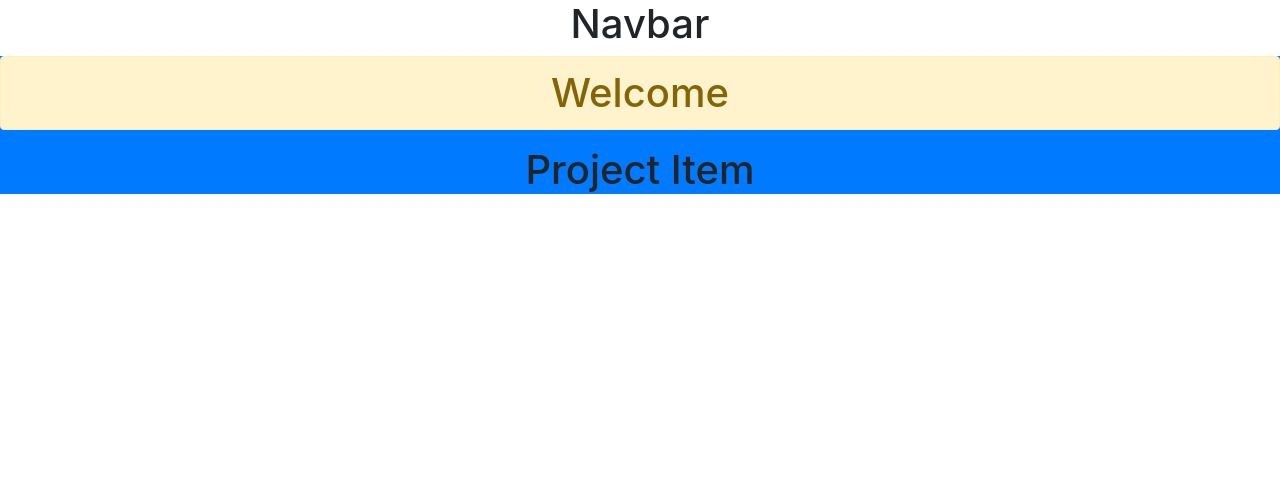
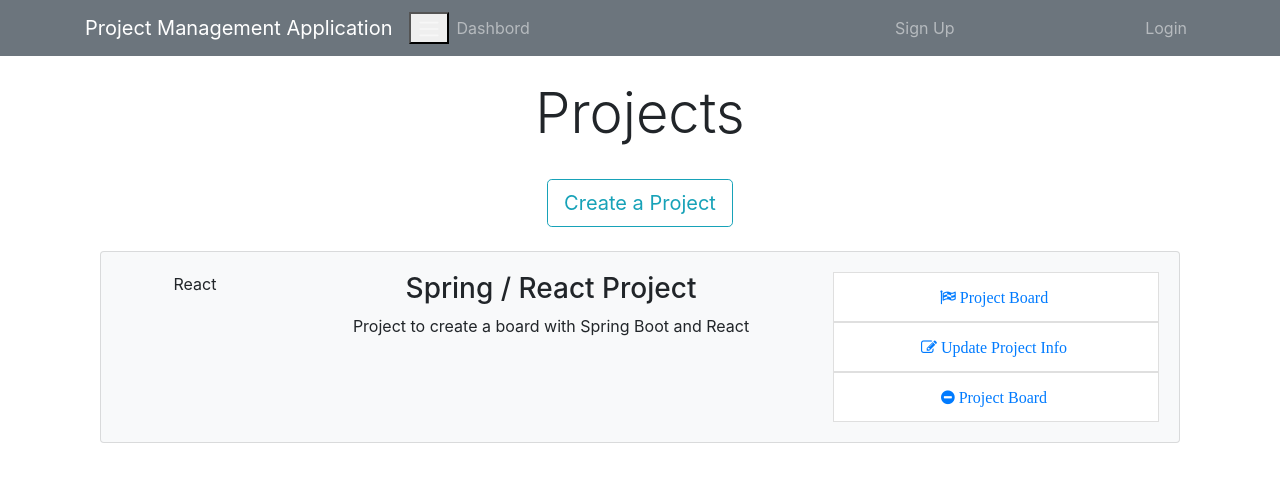
Before and after one commit to pius-deca/ProjectManagementApp, a React (Create React App) app in the folder react-client/: page / in a window 1280 px wide. Shown: the top 482 px of the page. Built offline with nearby package versions, Linux system fonts and the light colour scheme.

Commit message:
added styling to dashboard and navbar

```diff
--- a/react-client/package.json
+++ b/react-client/package.json
@@ -9,6 +9,7 @@
     "bootstrap": "^4.4.1",
     "react": "^16.13.0",
     "react-dom": "^16.13.0",
+    "react-router-dom": "^5.1.2",
     "react-scripts": "3.4.0"
   },
   "scripts": {
--- a/react-client/public/index.html
+++ b/react-client/public/index.html
@@ -3,6 +3,7 @@
   <head>
     <meta charset="utf-8" />
     <link rel="icon" href="%PUBLIC_URL%/favicon.ico" />
+    <link rel="stylesheet" href="https://cdnjs.cloudflare.com/ajax/libs/font-awesome/4.7.0/css/font-awesome.min.css">
     <meta name="viewport" content="width=device-width, initial-scale=1" />
     <meta name="theme-color" content="#000000" />
     <meta
@@ -15,29 +16,10 @@
       user's mobile device or desktop. See https://developers.google.com/web/fundamentals/web-app-manifest/
     -->
     <link rel="manifest" href="%PUBLIC_URL%/manifest.json" />
-    <!--
-      Notice the use of %PUBLIC_URL% in the tags above.
-      It will be replaced with the URL of the `public` folder during the build.
-      Only files inside the `public` folder can be referenced from the HTML.
-
-      Unlike "/favicon.ico" or "favicon.ico", "%PUBLIC_URL%/favicon.ico" will
-      work correctly both with client-side routing and a non-root public URL.
-      Learn how to configure a non-root public URL by running `npm run build`.
-    -->
-    <title>React App</title>
+    <title>Project Management App</title>
   </head>
   <body>
     <noscript>You need to enable JavaScript to run this app.</noscript>
     <div id="root"></div>
-    <!--
-      This HTML file is a template.
-      If you open it directly in the browser, you will see an empty page.
-
-      You can add webfonts, meta tags, or analytics to this file.
-      The build step will place the bundled scripts into the <body> tag.
-
-      To begin the development, run `npm start` or `yarn start`.
-      To create a production bundle, use `npm run build` or `yarn build`.
-    -->
   </body>
 </html>
--- a/react-client/src/components/Dashboard.js
+++ b/react-client/src/components/Dashboard.js
@@ -4,12 +4,22 @@ import ProjectItem from './Project/ProjectItem';
 class DashBoard extends Component{
     render(){
         return (
-            <nav className="navabar navbar-expand-sm navbar-dark bg-primary mb-4">
-                <h1 className="alert alert-warning">
-                    Welcome
-                </h1>
-                <ProjectItem />
-            </nav>
+            <div className="projects">
+                <div className="container">
+                    <div className="row">
+                        <div className="col-md-12">
+                            <h1 className="display-4 text-center">Projects</h1>
+                            <br />
+                            <a href="ProjectForm.html" className="btn btn-lg btn-outline-info">
+                                Create a Project
+                            </a>
+                            <br />
+                            <br />
+                            <ProjectItem />
+                        </div>
+                    </div>
+                </div>
+            </div>
 
         )
     }
--- a/react-client/src/components/Layout/Header.js
+++ b/react-client/src/components/Layout/Header.js
@@ -3,12 +3,40 @@ import React, {Component} from 'react';
 class Header extends Component{
     render(){
         return (
-            <div>
-                <h1>
-                    Navbar
-                </h1>
-            </div>
+            <nav className="navbar navbar-expand-sm navbar-dark bg-secondary mb-4">
+                <div className="container">
+                    <a className="navbar-brand" href="Dashbord.html">
+                        Project Management Application
+                    </a>
+                    <button className="naavbar-toggler" type="button" data-toggler="collapse" data-target="#mobile-nav">
+                        <span className="navbar-toggler-icon" />
+                    </button>
 
+                    <div className="collapse navbar-collapse" id="mobile-nav">
+                        <ul className="navbar-nav mr-auto">
+                            <li className="nav-item">
+                                <a className="nav-link" href="/dashboard">
+                                    Dashbord
+                                </a>
+                            </li>
+                        </ul>
+                        <ul className="navbar-nav ml-auto">
+                            <li className="nav-item">
+                                <a className="nav-link" href="register.html">
+                                    Sign Up
+                                </a>
+                            </li>
+                        </ul>
+                        <ul className="navbar-nav ml-auto">
+                            <li className="nav-item">
+                                <a className="nav-link" href="login.html">
+                                    Login
+                                </a>
+                            </li>
+                        </ul>
+                    </div>
+                </div>
+            </nav>
         )
     }
 }
--- a/react-client/src/components/Project/ProjectItem.js
+++ b/react-client/src/components/Project/ProjectItem.js
@@ -3,9 +3,39 @@ import React, {Component} from 'react';
 class ProjectItem extends Component{
     render(){
         return (
-            <h1>
-                Project Item
-            </h1>
+            <div className="container">
+                <div className="card card-body bg-light mb-3">
+                    <div className="row">
+                        <div className="col-2">
+                            <span className="mx-auto">React</span>
+                        </div>
+                        <div className="col-lg-6 col-md-4 col-8">
+                            <h3>Spring / React Project</h3>
+                            <p>Project to create a board with Spring Boot and React</p>
+                        </div>
+                        <div className="col-md-4 d-lg-block">
+                            <ul className="list-group">
+                                <a href="#">
+                                    <li className="list-group-item">
+                                        <i className="fa fa-flag-checkered pr-1">  Project Board
+                                        </i>
+                                    </li>
+                                </a>
+                                <a href="#">
+                                    <li className="list-group-item">
+                                        <i className="fa fa-edit pr-1">  Update Project Info</i>
+                                    </li>
+                                </a>
+                                <a href="#">
+                                    <li className="list-group-item">
+                                        <i className="fa fa-minus-circle pr-1">  Project Board</i>
+                                    </li>
+                                </a>
+                            </ul>
+                        </div>
+                    </div>
+                </div>
+            </div>
         )
     }
 }
```
Also changed, not shown: 1 other file (tests, documents, lock files or other folders).
